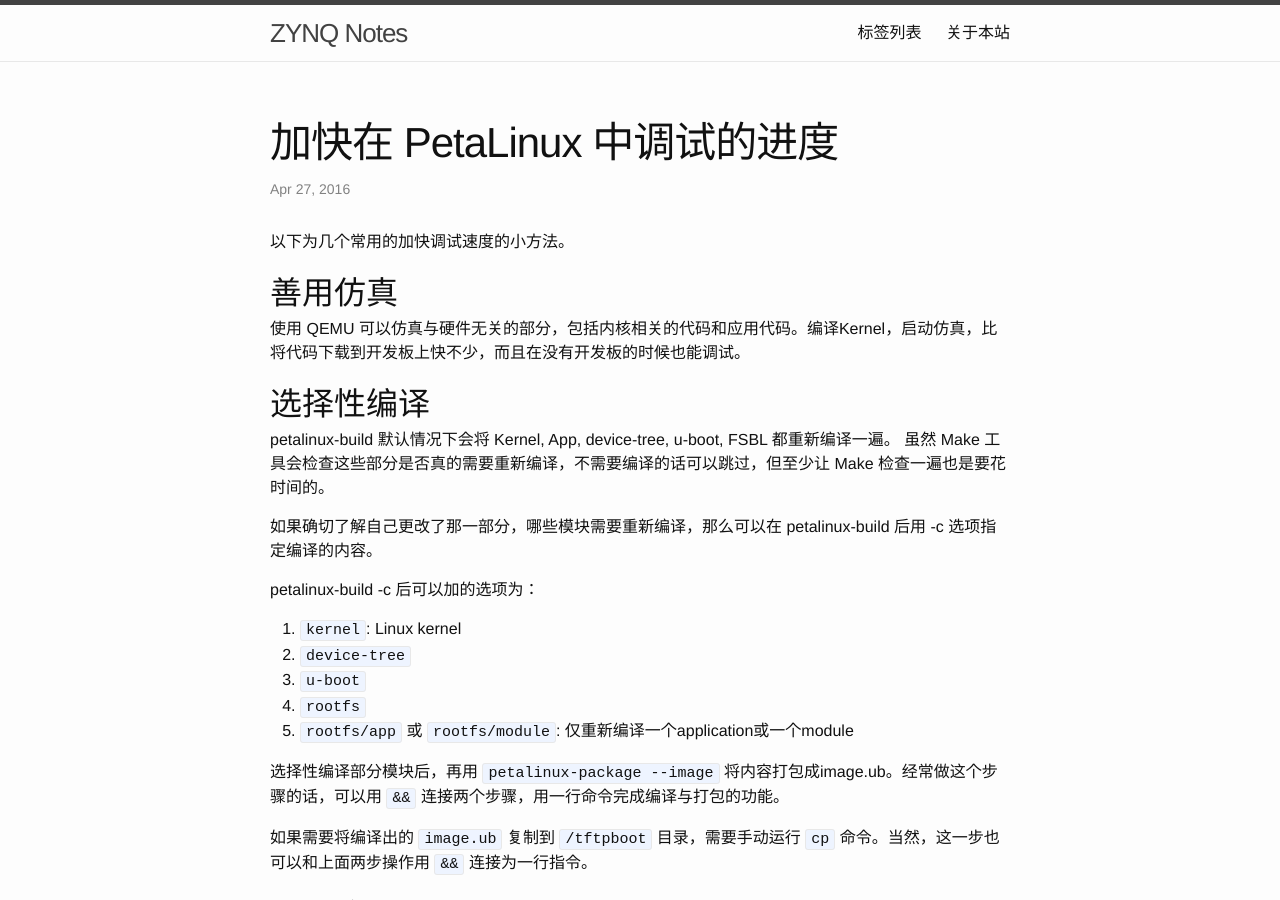
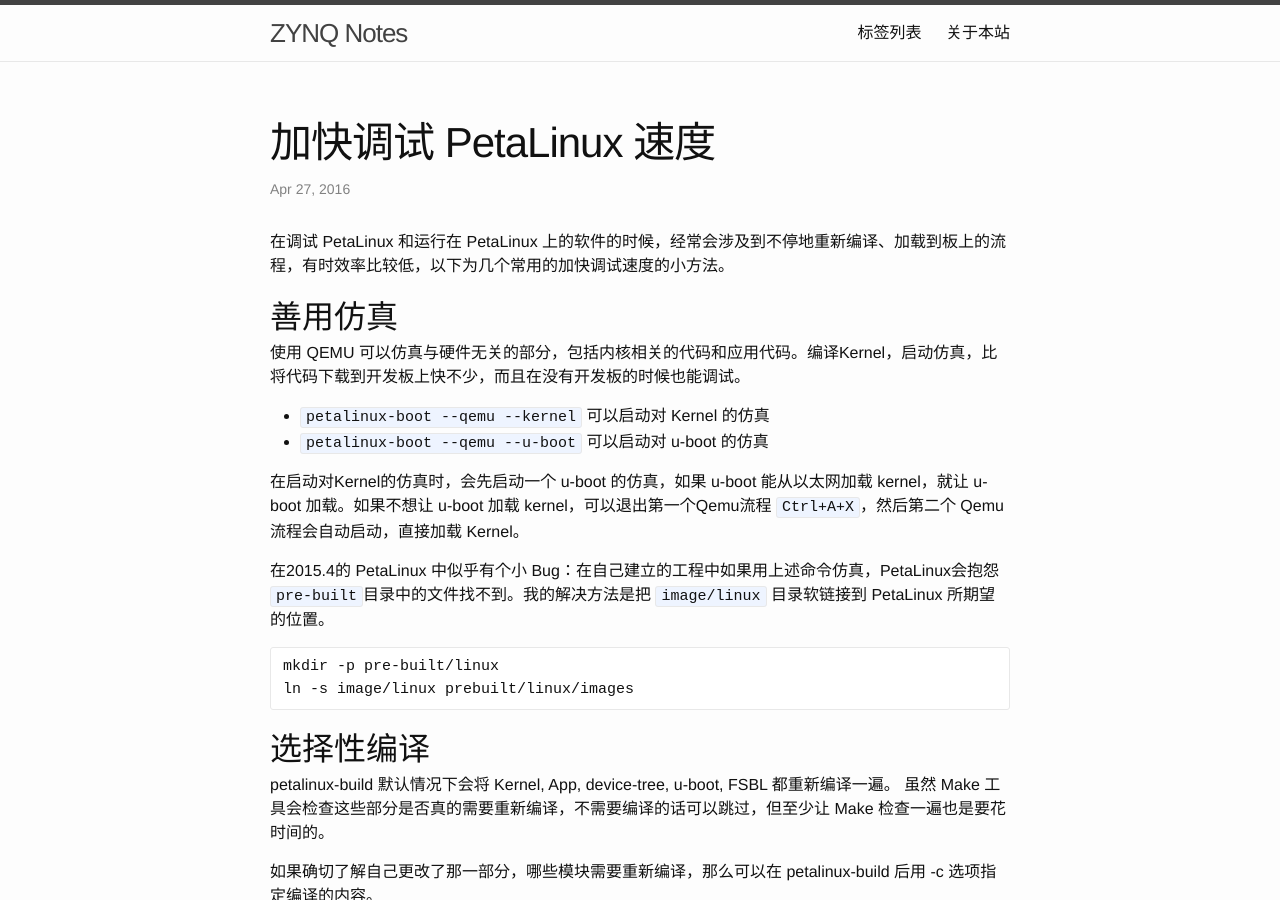
Before and after one commit to zynqnotes/zynqnotes.github.io, a Jekyll site: the page built from _posts/2016-04-27-petalinux-debug-speedup.md, in a window 1280 px wide and 900 px high. Built offline with Jekyll 4.4.1, drawn with Linux system fonts in a browser that asks for light colours.

Commit message:
Update 2016-04-27-petalinux-debug-speedup.md
add details in qemu simulation

````diff
--- a/_posts/2016-04-27-petalinux-debug-speedup.md
+++ b/_posts/2016-04-27-petalinux-debug-speedup.md
@@ -1,6 +1,6 @@
 ---
 layout: post
-title:  "加快在 PetaLinux 中调试的进度"
+title:  "加快调试 PetaLinux 速度"
 date:   2016-04-27 08:00:00
 categories: Experiences
 tags:
@@ -8,10 +8,22 @@
 - Debug
 ---
 
-以下为几个常用的加快调试速度的小方法。
+在调试 PetaLinux 和运行在 PetaLinux 上的软件的时候，经常会涉及到不停地重新编译、加载到板上的流程，有时效率比较低，以下为几个常用的加快调试速度的小方法。
 
 ## 善用仿真 ##
 使用 QEMU 可以仿真与硬件无关的部分，包括内核相关的代码和应用代码。编译Kernel，启动仿真，比将代码下载到开发板上快不少，而且在没有开发板的时候也能调试。
+
+- `petalinux-boot --qemu --kernel` 可以启动对 Kernel 的仿真
+- `petalinux-boot --qemu --u-boot` 可以启动对 u-boot 的仿真
+
+在启动对Kernel的仿真时，会先启动一个 u-boot 的仿真，如果 u-boot 能从以太网加载 kernel，就让 u-boot 加载。如果不想让 u-boot 加载 kernel，可以退出第一个Qemu流程 `Ctrl+A+X`，然后第二个 Qemu 流程会自动启动，直接加载 Kernel。
+
+在2015.4的 PetaLinux 中似乎有个小 Bug：在自己建立的工程中如果用上述命令仿真，PetaLinux会抱怨`pre-built`目录中的文件找不到。我的解决方法是把 `image/linux` 目录软链接到 PetaLinux 所期望的位置。
+
+```
+mkdir -p pre-built/linux
+ln -s image/linux prebuilt/linux/images
+```
 
 ## 选择性编译 ##
 petalinux-build 默认情况下会将 Kernel, App, device-tree, u-boot, FSBL 都重新编译一遍。
````
